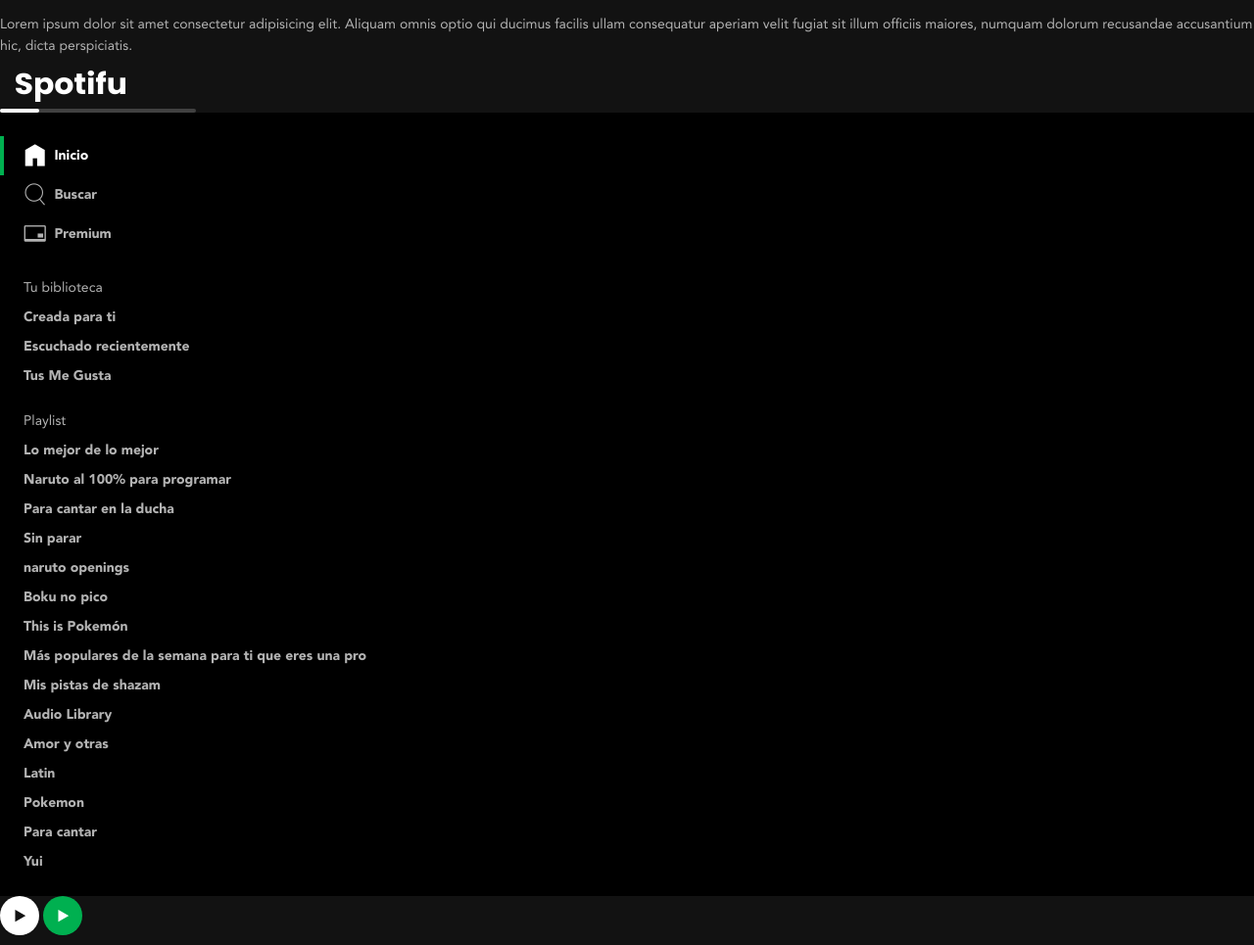
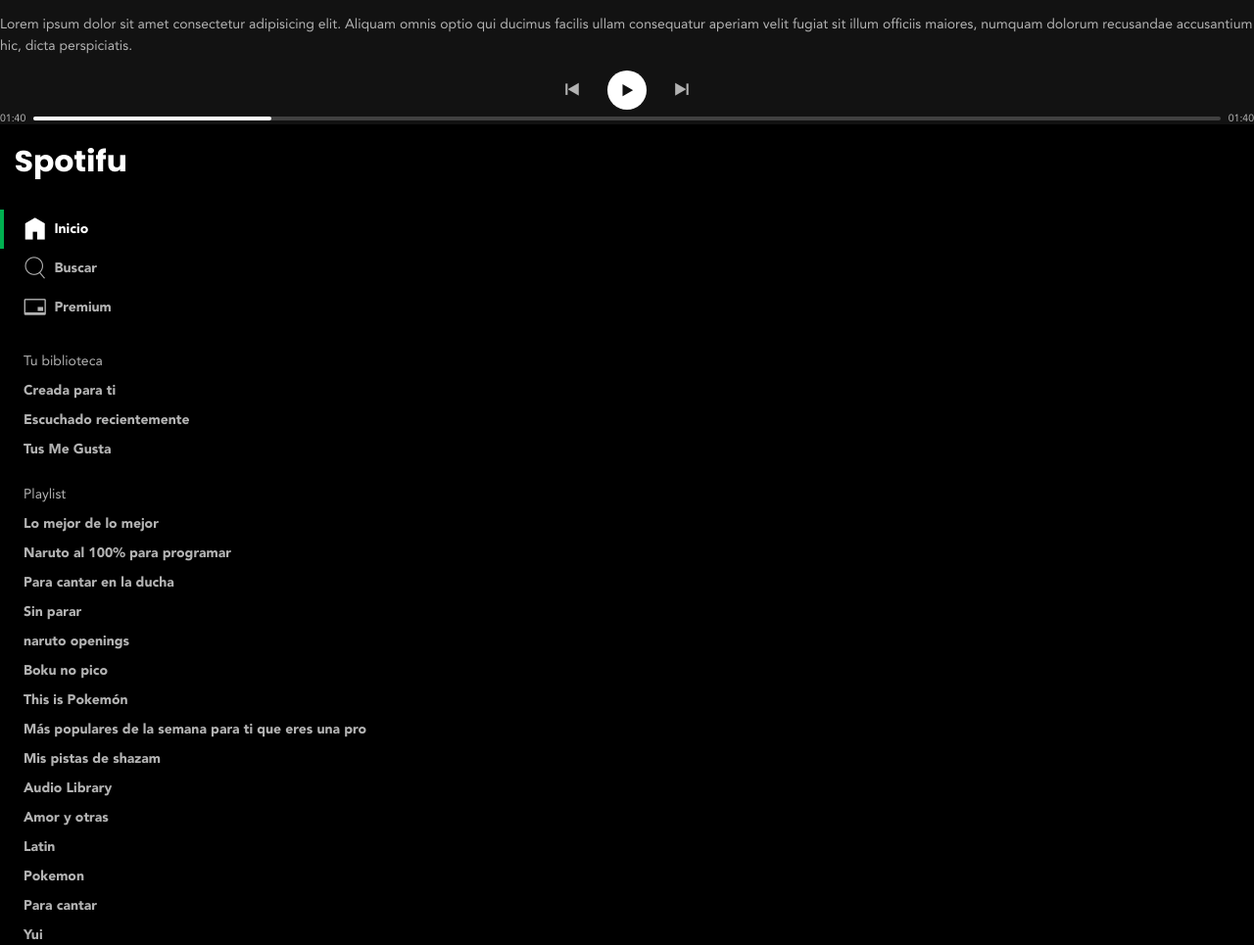
Before and after one commit to carlosfpj/Spotifu, a plain HTML site: page index.html in a window 1280 px wide. Shown: the whole page at 98% size. Drawn offline with Linux system fonts and the light colour scheme; files whose address does not match are found by name.

Commit message:
play Controls

```diff
--- a/css/index.css
+++ b/css/index.css
@@ -6,6 +6,8 @@
 @import './sidebar.css';
 @import './ellipsis.css';
 @import './slider.css';
+@import './playerControls.css';
+@import './playerPlayback.css';
 
 :root {
   font-size: 16px;
--- /dev/null
+++ b/css/playerControls.css
@@ -0,0 +1,13 @@
+.playerControls {
+  display: flex;
+  flex-direction: column;
+  gap: .25rem;
+  /* border: 1px solid red; */
+}
+
+.playerControls-buttons {
+  /* border: 1px solid green; */
+  display: flex;
+  gap: 1rem;
+  justify-content: center;
+}
--- /dev/null
+++ b/css/playerPlayback.css
@@ -0,0 +1,18 @@
+.playerPlayback {
+  display: flex;
+  /* border: 1px solid red; */
+  align-items: center;
+  gap: .5rem;
+}
+
+.playerPlayback-slider {
+  flex: 1;
+}
+
+.playerPlayback-progressTime {
+  /* border: 1px solid red; */
+  font: var(--small);
+  line-height: 1;
+  position: relative;
+  top: 1px;
+}
--- a/css/slider.css
+++ b/css/slider.css
@@ -1,5 +1,5 @@
 .slider {
-  inline-size: 200px;
+  /* inline-size: 200px; */
   background: rgba(255,255,255,.2);
   block-size: .25rem;
   border-radius: .25rem;
--- a/index.html
+++ b/index.html
@@ -7,20 +7,38 @@
   <link rel="stylesheet" href="./css/index.css">
   <title>Spotifu</title>
 </head>
+<body class="body">
 <p>Lorem ipsum dolor sit amet consectetur adipisicing elit. Aliquam omnis optio qui ducimus facilis ullam consequatur aperiam velit fugiat sit illum officiis maiores, numquam dolorum recusandae accusantium hic, dicta perspiciatis.</p>
-<body class="body">
-  <header class="logo" role="banner">
-    <a href="/" aria-current="page">
-      <img src="./images/spotifu-logo.png" class="logo-image" width="112px" height="32px" alt="Logo de Spotify">
-    </a>
-  </header>
-  <div class="slider">
-    <div class="slider-progress">
-      <button class="slider-button" aria-label="Controlar el progreso de la reproducción"></button>
+<div class="playerControls">
+  <div class="playerControls-buttons">
+    <button class="buttonIcon" aria-label="Anterior" title="reproducir">
+      <i class="icon-prev" aria-hidden="true"></i>
+    </button>
+    <button class="buttonIcon is-white" aria-label="reproducir" title="reproducir">
+      <i class="icon-play" aria-hidden="true"></i>
+    </button>
+    <button class="buttonIcon" aria-label="Siguiente" title="reproducir">
+      <i class="icon-next" aria-hidden="true"></i>
+    </button>
+  </div>
+  <div class="playerPlayback">
+    <span class="playerPlayback-progressTime">01:40</span>
+    <div class="playerPlayback-slider">
+      <div class="slider">
+        <div class="slider-progress">
+          <button class="slider-button" aria-label="Controlar el progreso de la reproducción"></button>
+        </div>
+      </div>
     </div>
+    <span class="playerPlayback-progressTime">01:40</span>
   </div>
-
+</div>
   <div class="sidebar">
+    <header class="logo" role="banner">
+      <a href="/" aria-current="page">
+        <img src="./images/spotifu-logo.png" class="logo-image" width="112px" height="32px" alt="Logo de Spotify">
+      </a>
+    </header>
     <nav class="menu" area-label="Principal">
       <ul class="menu-list">
         <li class="menuItem is-active">
@@ -115,12 +133,5 @@
     </ul>
     </nav>
   </div>
-
- <button class="buttonIcon is-white" aria-label="reproducir" title="reproducir">
-  <i class="icon-play" aria-hidden="true"></i>
- </button>
-  <button class="buttonIcon is-primary" aria-label="reproducir" title="reproducir">
-    <i class="icon-play" aria-hidden="true"></i>
-  </button>
 </body>
 </html>
```
